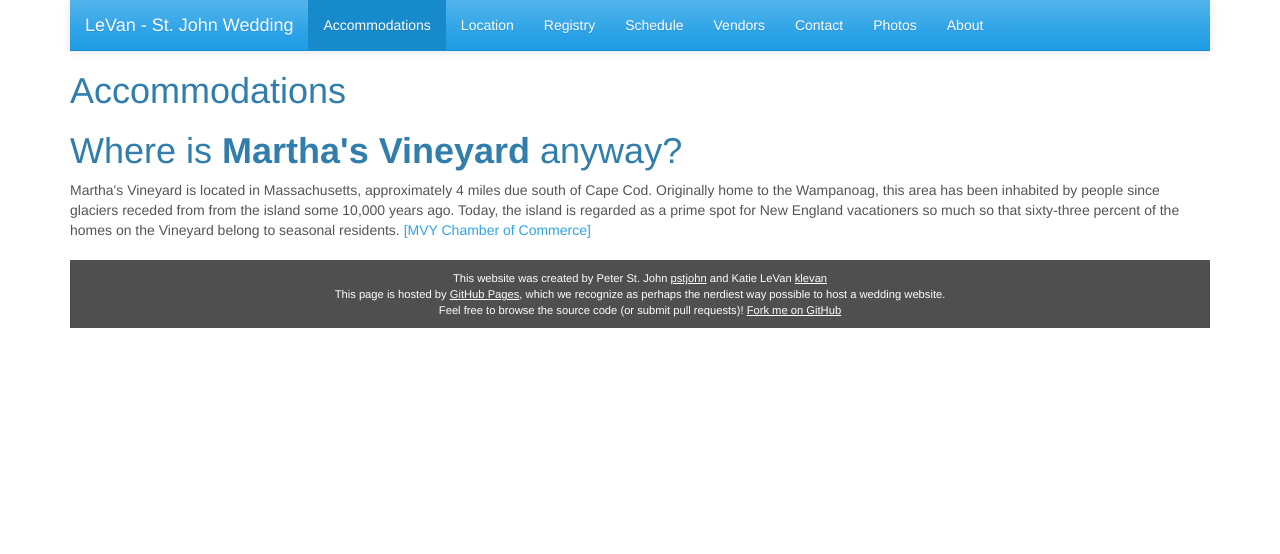
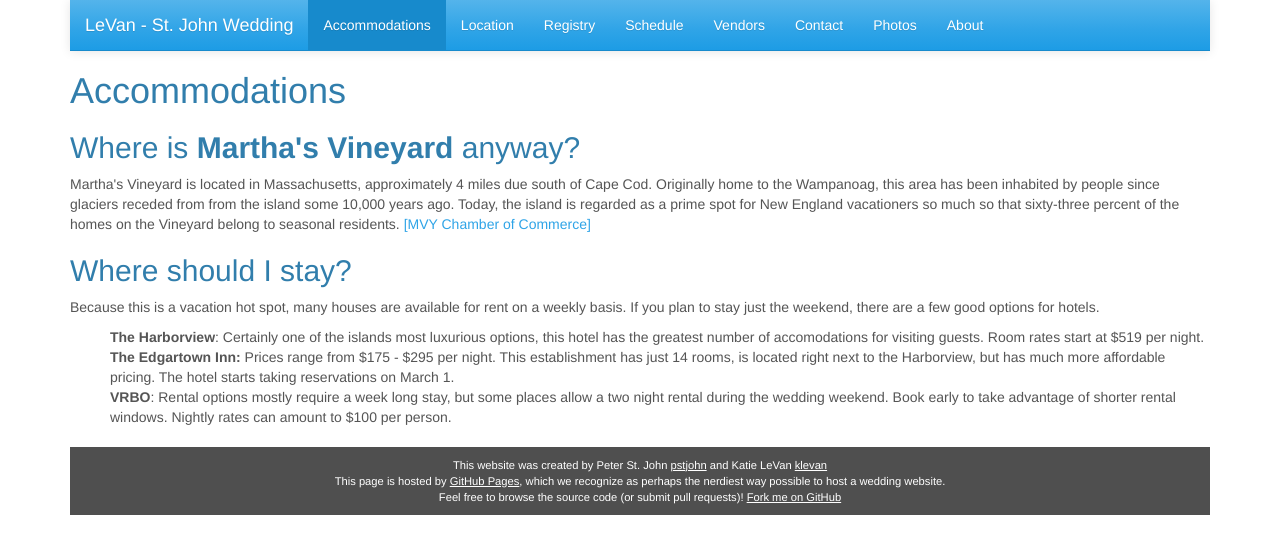
Before and after one commit to pstjohn/levanstjohn-wedding, a Jekyll site: the page built from accommodations/index.html, in a window 1280 px wide. Shown: the top 554 px of the page. Built offline with Jekyll 4.4.1, drawn with Linux system fonts in a browser that asks for light colours; nearby versions of some CDN libraries; library files that are not in the unit come from our copies.

Commit message:
Update index.html

```diff
--- a/accommodations/index.html
+++ b/accommodations/index.html
@@ -3,11 +3,22 @@ layout: default
 title: Accommodations
 ---
 
-<h1>Where is <b>Martha&#39;s Vineyard</b> anyway?</h1>
+<h2>Where is <b>Martha&#39;s Vineyard</b> anyway?</h2>
 <p>Martha&#39;s Vineyard is located in Massachusetts, approximately 4 miles due south of Cape Cod.
 Originally home to the Wampanoag, this area has been inhabited by people since glaciers receded from
 from the island some 10,000 years ago. Today, the island is regarded as a prime spot for New England vacationers
 so much so that sixty-three percent of the homes on the Vineyard belong to seasonal residents.
 <a href="http://www.mvy.com/stay-here/frequently-asked-questions.aspx">[MVY Chamber of Commerce]</a>
-
 </p>
+<h2>Where should I stay?</h2>
+<p>Because this is a vacation hot spot, many houses are available for rent on a weekly basis.
+If you plan to stay just the weekend, there are a few good options for hotels.<br/>
+  <ul><b>The Harborview</b>: Certainly one of the islands most luxurious options,
+  this hotel has the greatest number of accomodations for visiting guests. Room rates start at $519 per night.<br/>
+    <b>The Edgartown Inn:</b> Prices range from $175 - $295 per night. This establishment has just 14 rooms,
+    is located right next to the Harborview, but has much more affordable pricing. The hotel starts taking
+    reservations on March 1.<br/>
+    <b>VRBO</b>: Rental options mostly require a week long stay, but some places allow a two night rental during the
+    wedding weekend. Book early to take advantage of shorter rental windows. Nightly rates can amount to $100 per person.
+  </ul>
+</p>
```
